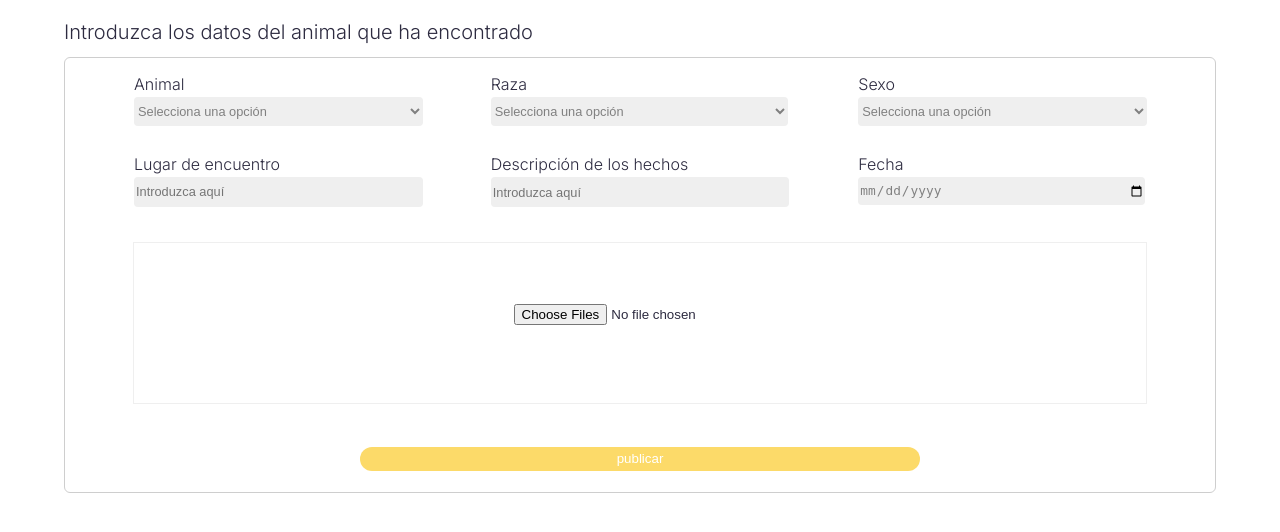
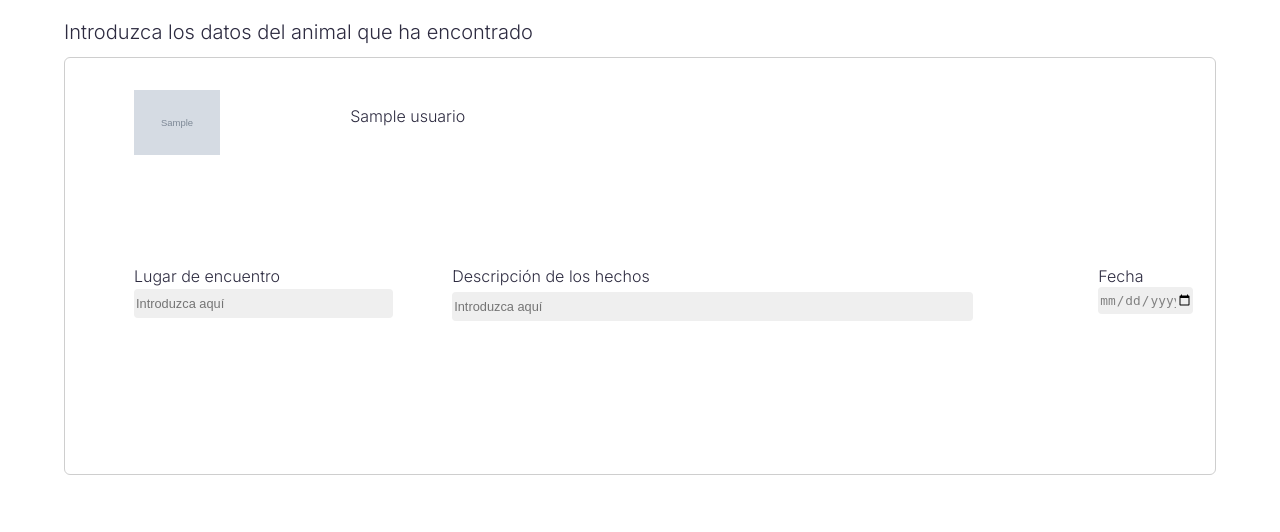
Before and after one commit to danibetzamora/FindMyPet, a PHP site: page /FindMyPet/perfilUsuario.php in a window 1280 px wide. Shown: the part 64-596 px from the top of the page. Run offline with PHP 8.4, Linux system fonts and the light colour scheme; the visitor is signed in with stand-in values (Sample User, id 1); tables that the repository leaves empty or names only in its code hold one stand-in row (values such as "Sample post"); grey boxes marked "Sample" are stand-in pictures.

Commit message:
alguna modificación en perfilUsuario

```diff
--- a/estilos/perfilUsuarios.css
+++ b/estilos/perfilUsuarios.css
@@ -63,14 +63,14 @@ body p{
     color:grey;
 }
 .f1{
-    height: 5rem;
+    height: 10rem;
     margin: auto;
     display: flex;
 
     justify-content: center;
 }
 .f2{
-    height: 5rem;
+    height: 14rem;
 
     display: flex;
 }
@@ -81,15 +81,11 @@ body p{
 }
 
 .c2{
-    width: 34%;
+    width: 67%;
 
 }
 
-.c3{
-    width: 33%;
 
-
-}
 
 .fechas{
 
@@ -145,31 +141,8 @@ body p{
     width: 15%;
 }
 
-.f3{
-    width: 88%;
-    height: 10rem;
-    text-align: center;
-    margin-top: 1.5em;
-    margin-bottom: 1.5em;
-    margin-left: auto;
-    margin-right: auto;
-}
 
-.f4{
-    text-align: center;
-    height: 4rem;
-    justify-content: center;
-}
-.f4 button{
-    color: #fff;
-    background-color: #fcda69;
-    margin-top: 1.2rem;
-    width: 35rem;
-    height: 1.5rem;
-    border:none;
-    border-radius: 2rem;
-    cursor: pointer;
-}
+
 .menu{
     width: 120px;
     height: 170px;
--- a/perfilUsuario.php
+++ b/perfilUsuario.php
@@ -9,6 +9,12 @@ $sql = "SELECT foto  FROM usuario WHERE id = '$idUsuario' ";
 $result=$connection->query($sql);
 $row = $result->fetch_assoc();
 $fotoUsuario = $row["foto"];
+
+$sql = "SELECT nombre  FROM usuario WHERE id = '$idUsuario' ";
+$result=$connection->query($sql);
+$row = $result->fetch_assoc();
+
+$nombreUsuario = $row["nombre"];
 if (isset($_POST['publicar'])) {
     $nombre = $_POST['fnombre'];
     $dir = $_POST['fdir'];
@@ -72,59 +78,19 @@ if (isset($_POST['publicar'])) {
     <form  enctype="multipart/form-data" method ="POST" action="" name ="actualizar">
     <div class="contentEncontrado">
         <div class="datos">
-            <div class="f1">
-                <div class="c1">
-                    <p>Animal</p>
+            <div class="f1" style="height: 10rem; margin-top: 2rem">
+            <div class="c1" style="width: 20%">
+            <img  onclick="menu();" src=<?php echo $fotoUsuario?> alt="User profile image" style="max-width:40% !important">
+            </div>
+            <div class="c2" style="width: 80%">
+                <?php echo "<p>" . $nombreUsuario . "</p>"?>
 
-                    <select required name="animal" id="selectAnimales">
-                        <option disabled selected>Selecciona una opción</option>
+            </div>
 
 
-                        <?php
-                        $animalListJson = '{"Perro":0,"Gato":1,"Pájaro":2,"Caballo":3,"Conejo":4,"Reptil":5}';
-
-                        $animalList = json_decode($animalListJson);
-
-
-                        foreach($animalList as $key => $value) {
-                        echo "<option>" . $key . "</option>" ;
-                        }
-
-                        ?>
-
-                    </select>
-                </div>
-                <div class="c2">
-                    <p>Raza</p>
-                    <select required name="raza" id="selectRazas" >
-                    <option disabled selected>Selecciona una opción</option>
-                    <option>Indefinido</option>
-                    <?php
-                        $razaListJson = '{"Indefinido":"perro","Terrier":0,"Husky":0,"Pitbull":0,"Stafford":4,"Beagle":5,"Doberman":0,"Labrador":0,"San Bernardo":0,"Caniche":0,"Yorkshire":0,"Salchicha":0,"Shiba":0,"Galgo":0,"Viszla":0,"Sphynx":1,"Persa":1, "Siamés":1}';
-
-                        $razaList = json_decode($razaListJson);
-
-
-                        foreach($razaList as $key => $value) {
-                        echo "<option>" . $key . "</option>" ;
-                        }
-
-                        ?>
-                    </select>
-                </div>
-                <div class="c3">
-                    <p>Sexo</p>
-                    <select required name="sexo" >
-                        <option disabled selected>Selecciona una opción</option>
-                        <option>Indefinido</option>
-                        <option>Macho</option>
-                        <option >Hembra</option>
-
-                    </select>
-                </div>
 
             </div>
-            <div class="f2">
+            <div class="f2" style="height: 14rem">
                 <div class="c1">
                     <p>Lugar de encuentro</p>
                     <input required minlength="8" autocomplete="new-text" class ="inp" type="text" name="direccion" placeholder="Introduzca aquí ">
@@ -142,13 +108,7 @@ if (isset($_POST['publicar'])) {
                     </div>
                 </div>
             </div>
-            <div   style="border:1px solid #EFEFEF;text-align: center" class="f3">
-                <input  required style="margin-top: 6%;"  type="file" multiple name="fotos" value="fotos">
-            </div>
-            <div class="f4">
-                <button name="publicar" type="submit" value="publicar">publicar</button>
 
-            </div>
     </div>
     </form>
 </body>
```
